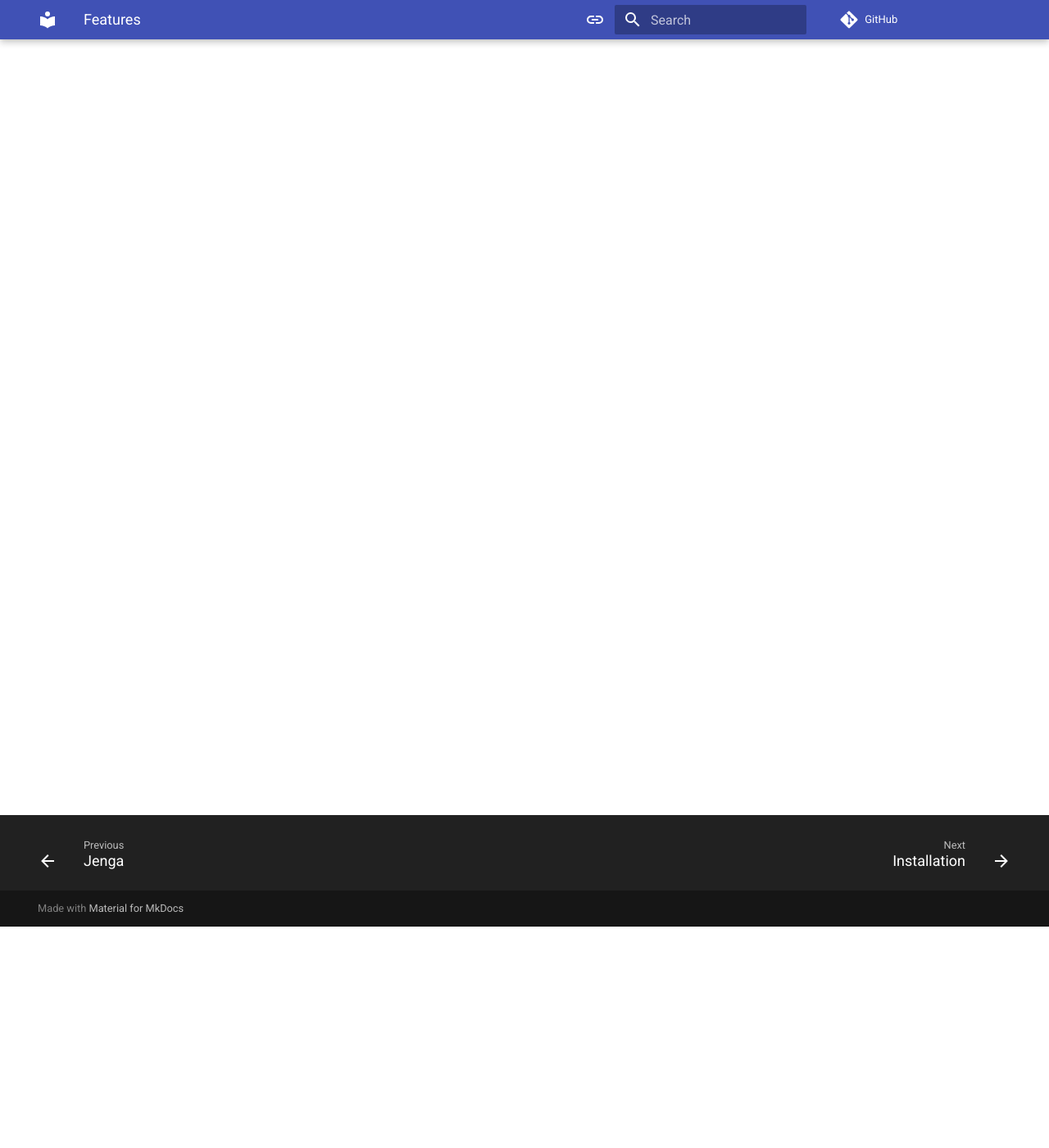
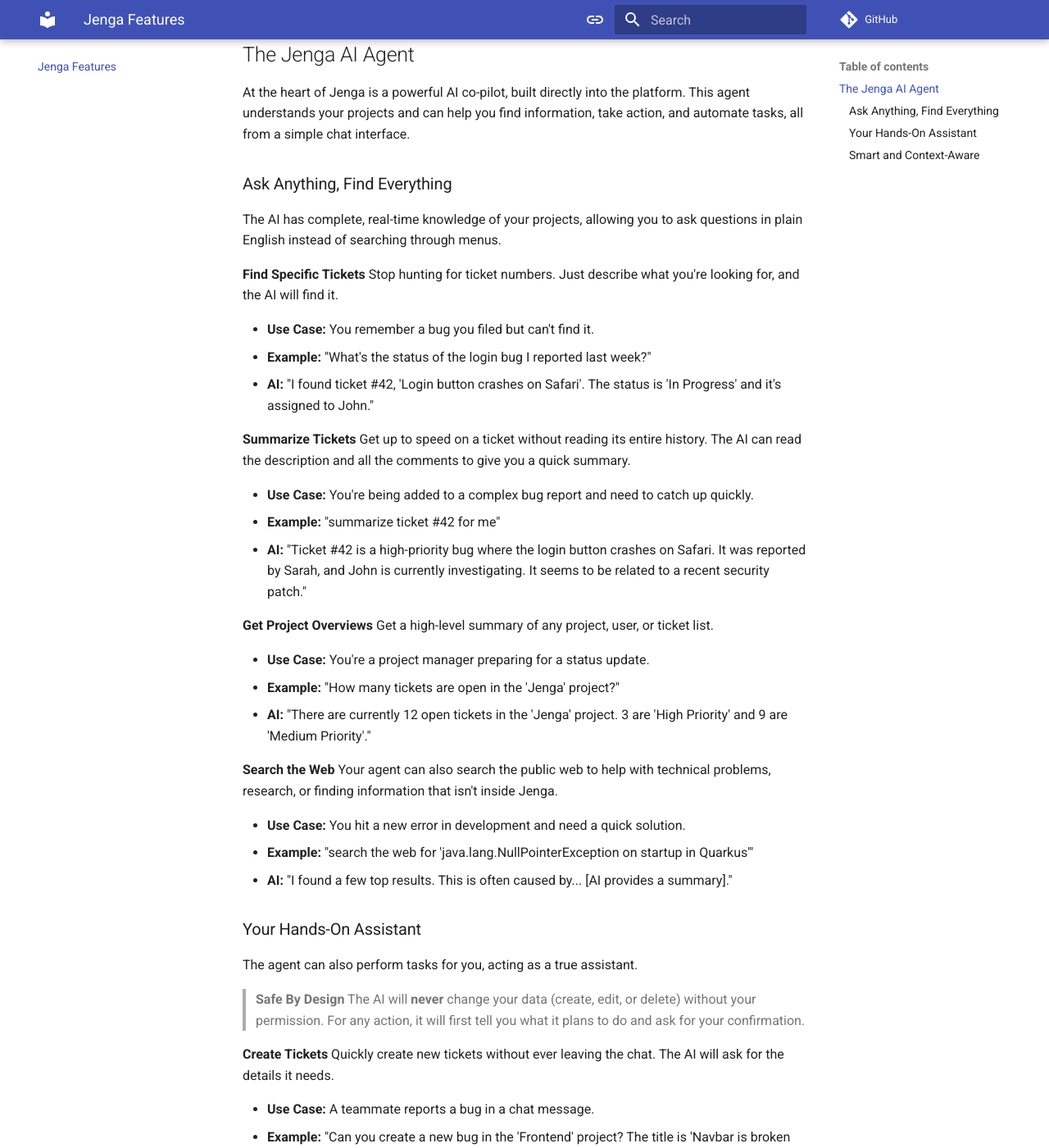
Before and after one commit to Jenga-PMS/Jenga-PMS.github.io, an MkDocs documentation site: the page built from docs/features.md, in a window 1280 px wide and 1400 px high, scrolled down 270 px. Shown: the whole window at 82% size. Built offline with MkDocs 1.6.1 and Material for MkDocs 9.7.7, drawn with Linux system fonts in a browser that asks for light colours; comment, search, counter and statistics services are not loaded; some of the changed text lies outside the part shown.

Commit message:
Added Docs for AI Tools

```diff
--- a/docs/features.md
+++ b/docs/features.md
@@ -1,2 +1,93 @@
-# Features
-## WIP
+# Jenga Features
+
+Jenga is a powerful, open-source project management tool designed to be simple, fast, and intelligent. Here are some of the key features that help you and your team build better, faster.
+
+## The Jenga AI Agent
+
+At the heart of Jenga is a powerful AI co-pilot, built directly into the platform. This agent understands your projects and can help you find information, take action, and automate tasks, all from a simple chat interface.
+
+
+
+### Ask Anything, Find Everything
+
+The AI has complete, real-time knowledge of your projects, allowing you to ask questions in plain English instead of searching through menus.
+
+**Find Specific Tickets**
+Stop hunting for ticket numbers. Just describe what you're looking for, and the AI will find it.
+
+* **Use Case:** You remember a bug you filed but can't find it.
+* **Example:** "What's the status of the login bug I reported last week?"
+* **AI:** "I found ticket #42, 'Login button crashes on Safari'. The status is 'In Progress' and it's assigned to John."
+
+**Summarize Tickets**
+Get up to speed on a ticket without reading its entire history. The AI can read the description and all the comments to give you a quick summary.
+
+* **Use Case:** You're being added to a complex bug report and need to catch up quickly.
+* **Example:** "summarize ticket #42 for me"
+* **AI:** "Ticket #42 is a high-priority bug where the login button crashes on Safari. It was reported by Sarah, and John is currently investigating. It seems to be related to a recent security patch."
+
+**Get Project Overviews**
+Get a high-level summary of any project, user, or ticket list.
+
+* **Use Case:** You're a project manager preparing for a status update.
+* **Example:** "How many tickets are open in the 'Jenga' project?"
+* **AI:** "There are currently 12 open tickets in the 'Jenga' project. 3 are 'High Priority' and 9 are 'Medium Priority'."
+
+**Search the Web**
+Your agent can also search the public web to help with technical problems, research, or finding information that isn't inside Jenga.
+
+* **Use Case:** You hit a new error in development and need a quick solution.
+* **Example:** "search the web for 'java.lang.NullPointerException on startup in Quarkus'"
+* **AI:** "I found a few top results. This is often caused by... [AI provides a summary]."
+
+### Your Hands-On Assistant
+
+The agent can also perform tasks for you, acting as a true assistant.
+
+> **Safe By Design**
+> The AI will **never** change your data (create, edit, or delete) without your permission. For any action, it will first tell you what it plans to do and ask for your confirmation.
+
+**Create Tickets**
+Quickly create new tickets without ever leaving the chat. The AI will ask for the details it needs.
+
+* **Use Case:** A teammate reports a bug in a chat message.
+* **Example:** "Can you create a new bug in the 'Frontend' project? The title is 'Navbar is broken on mobile' and the priority is 'High'."
+* **AI:** "I'm ready to create a new 'High' priority bug in the 'Frontend' project titled 'Navbar is broken on mobile'. Should I proceed?"
+
+**Generate Acceptance Criteria**
+Save time when writing new stories. The AI can read a ticket's description and propose a set of acceptance criteria.
+
+* **Use Case:** You've just written a new user story and want to quickly define the "done" criteria.
+* **Example:** "generate acceptance criteria for ticket #51"
+* **AI:** "Based on the description 'As a user, I want to reset my password', here are some suggested acceptance criteria:
+    * Given I am on the login page
+    * When I click 'Forgot Password'
+    * Then I see a field to enter my email
+    * ...
+    Shall I add these to the ticket description?"
+
+**Edit and Update Tickets**
+Make quick changes to any ticket using natural language.
+
+* **Use Case:** You want to re-assign a ticket and add a note.
+* **Example:** "assign the 'login bug' to me and add a comment that I'm starting work on it now"
+* **AI:** "I will assign ticket #42 to you and add the comment 'I'm starting work on it now'. Is this correct?"
+
+**Delete Tickets**
+Clean up duplicate or irrelevant tickets safely.
+
+* **Use Case:** You created a test ticket and no longer need it.
+* **Example:** "delete the ticket 'test ticket pls ignore'"
+* **AI:** "I found ticket #51, 'test ticket pls ignore'. Are you sure you want to delete it?"
+
+### Smart and Context-Aware
+
+**Conversational Memory**
+The agent remembers what you're talking about. You don't have to repeat yourself, and you can ask follow-up questions.
+
+* **Use Case:** You ask a question, and then ask a follow-up.
+* **Example:**
+    * **User:** "Which tickets are assigned to me?"
+    * **AI:** "You have three open tickets: #42, #45, and #50."
+    * **User:** "Okay, change the priority of the last one to 'Low'."
+    * **AI:** "Got it. I will change the priority of ticket #50 to 'Low'. Is that correct?"
--- a/mkdocs.yml
+++ b/mkdocs.yml
@@ -8,8 +8,17 @@
 nav:
   - Jenga: index.md
   - features.md
-  - installation.md
-  - architecture.md
+  - 'Installation':
+    - 'Overview': 'installation/index.md'
+    - 'Build using Docker': 'installation/DockerBuild.md'
+    - 'Build Backend': 'installation/BuildBackend.md'
+    - 'Build Frontend': 'installation/BuildFrontend.md'
+  - 'Architecture':
+    - 'Overview': 'architecture/index.md'
+    - 'Backend': 'architecture/backend.md'
+    - 'Frontend': 'architecture/frontend.md'
+    - 'Deployment': 'architecture/deployment.md'
+    - 'AI': 'architecture/ai.md'
   - about.md
 
 theme:
```
Also changed, not shown: docs/architecture.md (deleted, +0 -2 lines), docs/architecture/ai.md (added, +71 -0 lines), docs/architecture/backend.md (added, +1 -0 lines), docs/architecture/deployment.md (added, +1 -0 lines), docs/architecture/frontend.md (added, +1 -0 lines), docs/architecture/index.md (added, +56 -0 lines), docs/installation/BuildBackend.md (added, +178 -0 lines), docs/architecture/image.png (added), docs/installation/BuildFrontend.md (added), docs/installation/DockerBuild.md (added), docs/installation/index.md (added).
